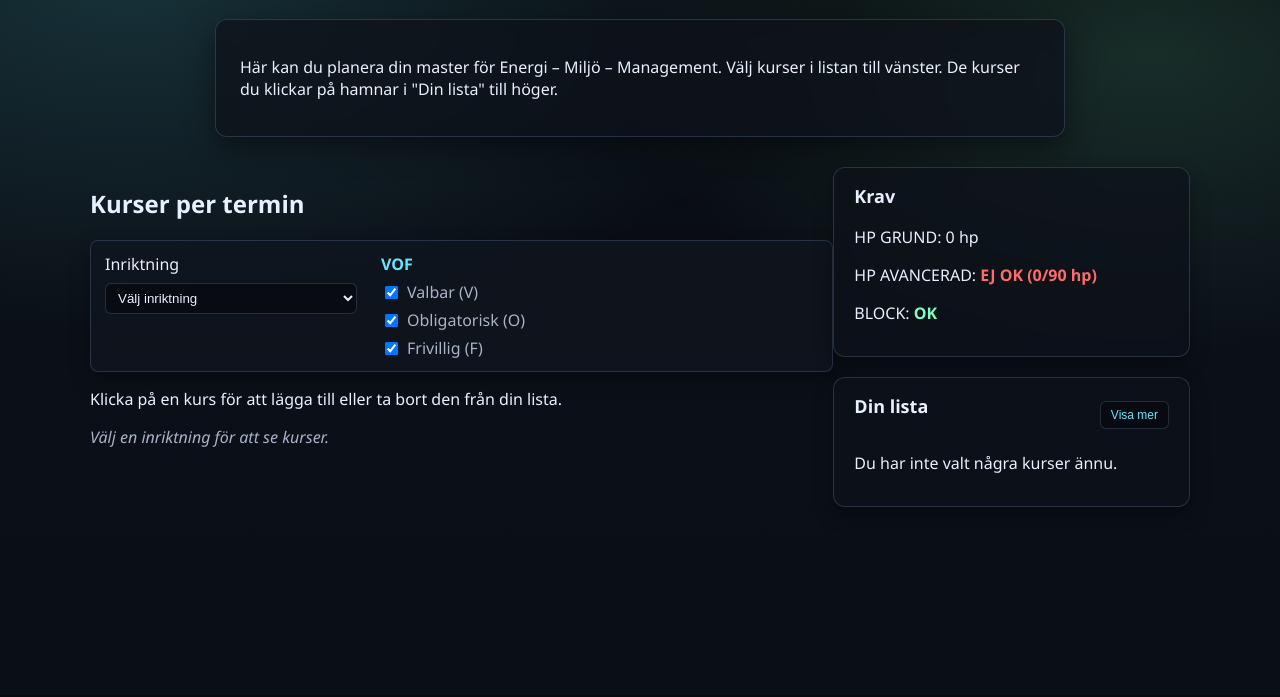
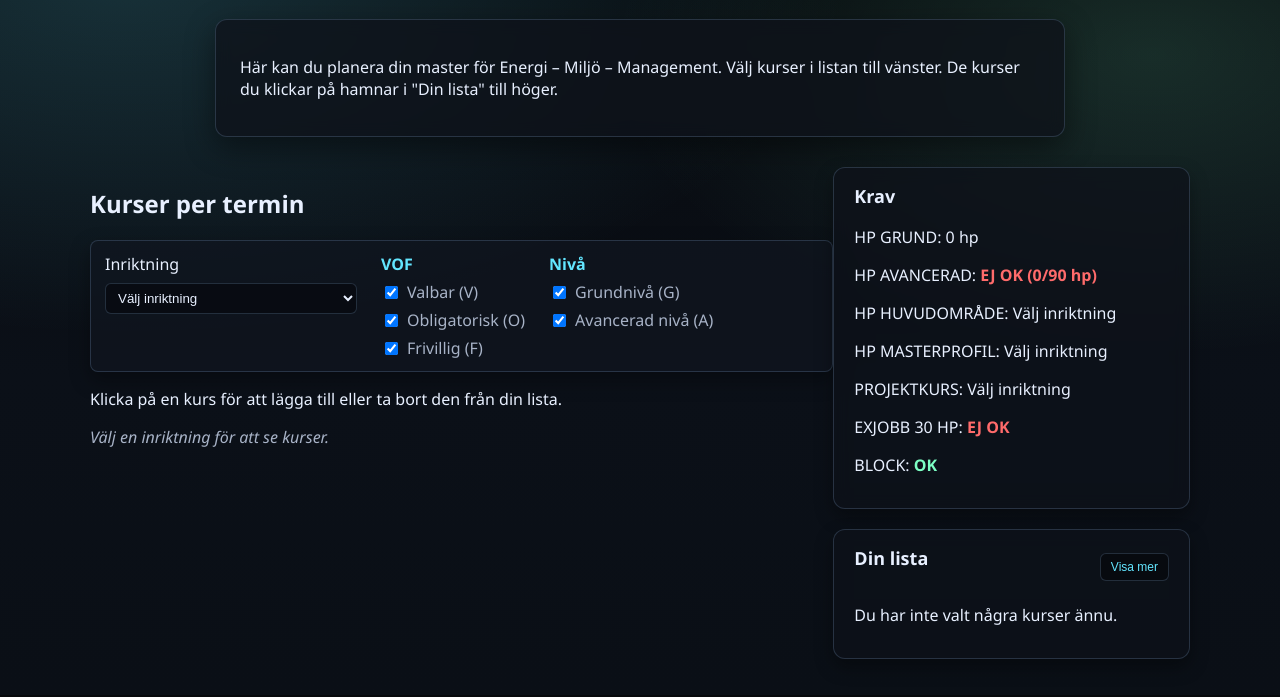
Before and after one commit to elliottlofdahl/Masterplanner, a plain HTML site: page emm.html in a window 1280 px wide. Shown: the part 105-802 px from the top of the page. Drawn offline with Linux system fonts and the light colour scheme.

Commit message:
upd: block- och hp-kontroll

```diff
--- a/emm.html
+++ b/emm.html
@@ -49,6 +49,17 @@
             Frivillig (F)
           </label>
         </div>
+        <div class="filter-group niva-filter">
+          <span>Nivå</span>
+          <label>
+            <input type="checkbox" value="G" checked>
+            Grundnivå (G)
+          </label>
+          <label>
+            <input type="checkbox" value="A" checked>
+            Avancerad nivå (A)
+          </label>
+        </div>
       </div>
       <p class="small-hint">
         Klicka på en kurs för att lägga till eller ta bort den från din lista.
@@ -63,7 +74,11 @@
         <h3>Krav</h3>
         <p>HP GRUND: <span id="hp-grund">EJ OK</span></p>
         <p>HP AVANCERAD: <span id="hp-avancerad">EJ OK</span></p>
-        <p>BLOCK: <span id="block">EJ OK</span></p>
+        <p>HP HUVUDOMRÅDE: <span id="hp-huvudomrade">EJ OK</span></p>
+        <p>HP MASTERPROFIL: <span id="hp-masterprofil">EJ OK</span></p>
+        <p>PROJEKTKURS: <span id="hp-projektkurs">EJ OK</span></p>
+        <p>EXJOBB 30 HP: <span id="hp-exjobb">EJ OK</span></p>
+        <p>BLOCK: <span id="block" class="status-ok">OK</span></p>
       </div>
 
       <div class="din-lista-ruta">
```
